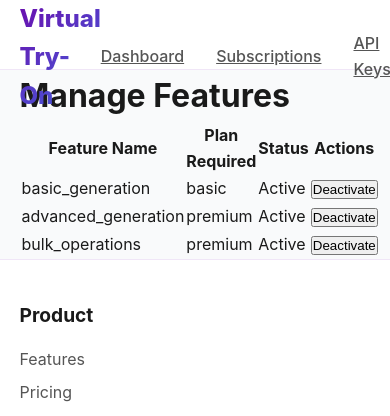
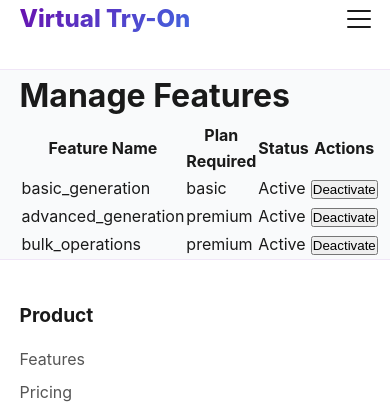
Before and after one commit to qween-beth/virtual-tryon, a Flask app: page /admin/features in a window 390 px wide. Shown: the top 416 px of the page. Run offline with Flask 3, Linux system fonts and the light colour scheme; a user stored in the database is signed in; data comes from the database, SQL or seed files in the repository; parts of the project's set-up code (start-up, migrations or seed data) failed here and were passed over.

Commit message:
Update base.html

```diff
--- a/app/templates/shared/base.html
+++ b/app/templates/shared/base.html
@@ -258,9 +258,9 @@
     display: flex;
   }
 
-      .menu {
+  .nav-links {  /* Changed from .menu to .nav-links */
     position: fixed;
-        top: 120px;
+    top: 70px;  /* Changed from 120px to 70px to align with header height */
     left: 0;
     right: 0;
     background: white;
@@ -269,11 +269,17 @@
     padding: 2rem;
     gap: 1rem;
     transform: translateY(-100%);
-        transition: transform 0.3s ease-in-out;
+    opacity: 0;
+    visibility: hidden;
+    transition: transform 0.3s ease-in-out, opacity 0.3s, visibility 0.3s;
+    z-index: 999;
+    box-shadow: 0 4px 10px rgba(0, 0, 0, 0.1);
   }
 
-      .menu.open {
+  .nav-links.open {  /* Changed from .menu.open to .nav-links.open */
     transform: translateY(0);
+    opacity: 1;
+    visibility: visible;
   }
 
   .hero h1 {
```
Lines whose indentation alone changed are shown as unchanged.
